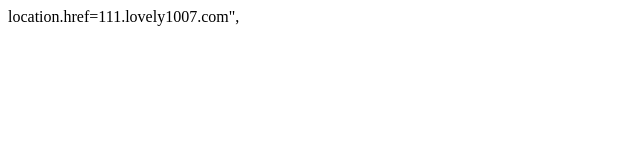
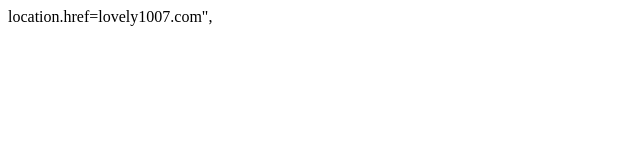
Before and after one commit to lovelife1004/happylife1004.github.io, a plain HTML site: page index.html in a window 1280 px wide. Shown: the full height of the page, 0-640 px from the left. Drawn offline with Linux system fonts and the light colour scheme.

Commit message:
Update index.html

```diff
--- a/index.html
+++ b/index.html
@@ -3,6 +3,6 @@
   <title>happylife1004.github.io</title>
   </head>
 <body>
-<scriot type="text/javascript">location.href=111.lovely1007.com",<script></script>
+<scriot type="text/javascript">location.href=lovely1007.com",<script></script>
 </body>
 </html>
```
